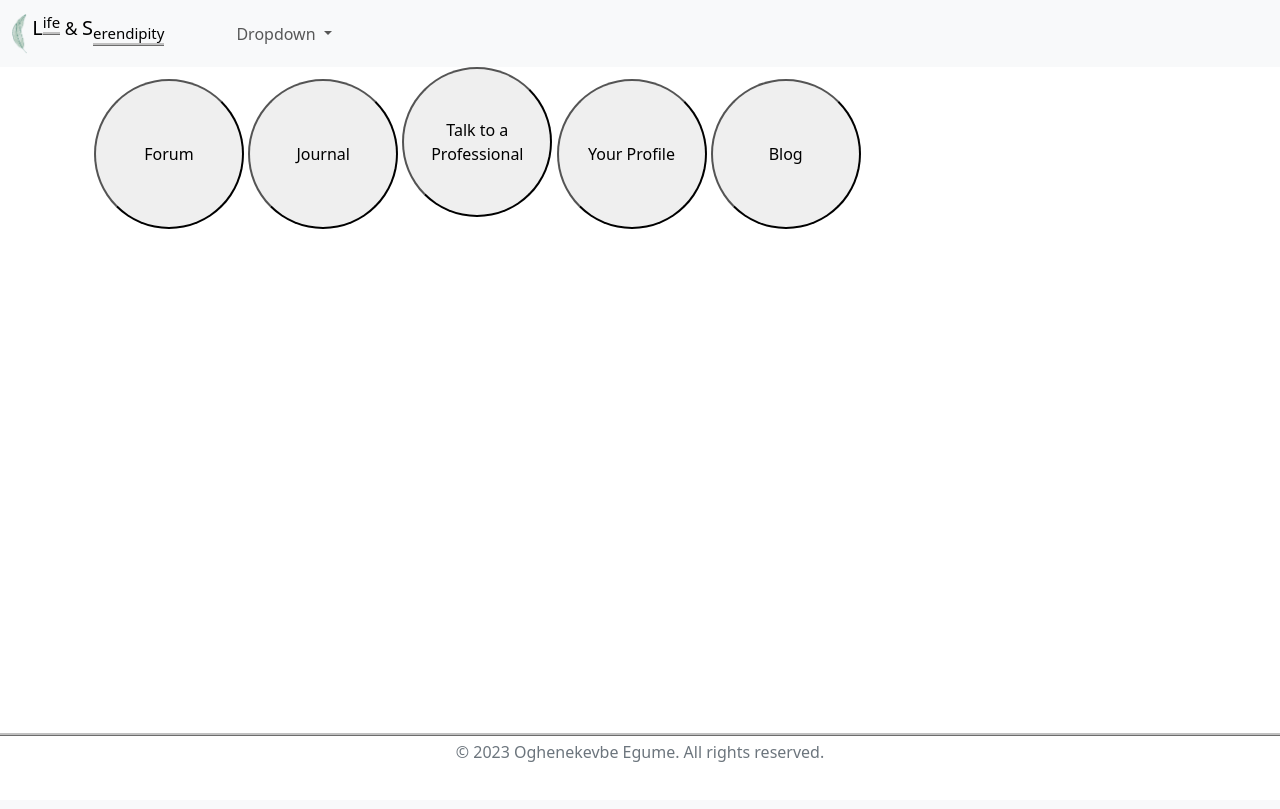
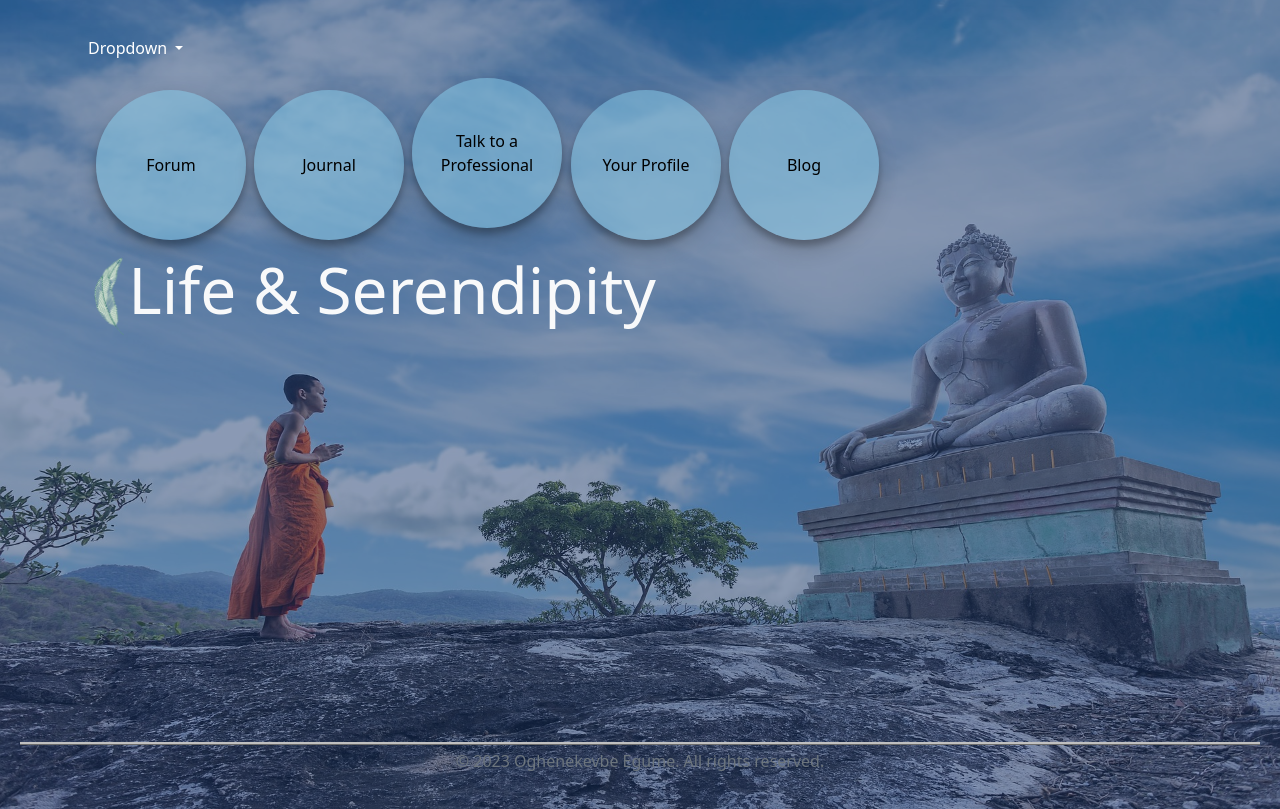
Before and after one commit to Oghenekevbe/serendipity, a Django app: page / in a window 1280 px wide. Before the commit the page ends 762 px from the top, so only its background shows below. Run offline with Django 3.2, Linux system fonts and the light colour scheme; some libraries are stand-ins or nearby versions.

Commit message:
added animations on the index page

```diff
--- a/life/admin.py
+++ b/life/admin.py
@@ -1,5 +1,6 @@
 from django.contrib import admin
 from .models import *
+
 # Register your models here.
 
 
--- a/life/templates/base.html
+++ b/life/templates/base.html
@@ -12,21 +12,27 @@
   <script src="https://cdn.jsdelivr.net/npm/@popperjs/core@2.11.7/dist/umd/popper.min.js" integrity="sha384-zYPOMqeu1DAVkHiLqWBUTcbYfZ8osu1Nd6Z89ify25QV9guujx43ITvfi12/QExE" crossorigin="anonymous"></script>
   <!-- Link to Bootstrap CSS file -->
   <link rel="stylesheet" href="{% static 'css/bootstrap.min.css' %} ">
+  <!-- Link to custom CSS file -->
+  <link rel="stylesheet" href="{% static 'css/base.css' %} ">
+  <!-- Link to custom AOS file -->
+  <link href="https://unpkg.com/aos@2.3.1/dist/aos.css" rel="stylesheet">
   <title>{% block title %}{% endblock title %}</title>
 </head>
 
 
 <body>
-
-
+  <div class="overlay"> </div>
+  <div class="content">
     <nav class="navbar navbar-expand-lg bg-body-tertiary">
       <div class="container-fluid">
-            <a class="navbar-brand" href="#">
-                <img src="{% static 'media/images/feather.png' %}" alt="Logo" height="40" class="d-inline-block align-text-top" style="outline-color: black;">
-                L<sup style="border-bottom-style: ridge; border-color: silver;">ife</sup><small> &amp; </small>S<sub style="border-bottom-style: ridge; border-color: silver;">erendipity</sub>
+        <div id="mobile-logo">
+          <a class="navbar-brand text-light" href="{% url 'index' %}">
+            <img src="{% static 'media/images/feather.png' %}" alt="Logo" height="50" class="d-inline-block align-text-top" style=" margin-top: -10px;">
+            <span class=" display-6">Life &amp; Serendipity</span>
+          </a>
+        </div>
 
-              </a>
-          <button class="navbar-toggler" type="button" data-bs-toggle="collapse" data-bs-target="#navbarSupportedContent" aria-controls="navbarSupportedContent" aria-expanded="false" aria-label="Toggle navigation">
+        <button class="navbar-toggler btn-sm" type="button" data-bs-toggle="collapse" data-bs-target="#navbarSupportedContent" aria-controls="navbarSupportedContent" aria-expanded="false" aria-label="Toggle navigation">
           <span class="navbar-toggler-icon"></span>
         </button>
         <div class="collapse navbar-collapse" id="navbarSupportedContent">
@@ -36,11 +42,13 @@
               <a class="nav-link dropdown-toggle" href="#" role="button" data-bs-toggle="dropdown" aria-expanded="false">
                 Dropdown
               </a>
-                <ul class="dropdown-menu">
+              <ul class="dropdown-menu ">
                 <li><a class="dropdown-item" href="#">Register</a></li>
                 <li><a class="dropdown-item" href="#">Login</a></li>
                 <li><a class="dropdown-item" href="#">Profile</a></li>
-                  <li><hr class="dropdown-divider"></li>
+                <li>
+                  <hr class="dropdown-divider">
+                </li>
                 <li><a class="dropdown-item" href="#">Logout</a></li>
               </ul>
             </li>
@@ -62,8 +70,16 @@
       </div>
     </footer>
 
+  </div>
+
+
   <!-- Link to Bootstrap JS file -->
   <script src="{% static 'js/bootstrap.min.js' %}"></script>
+  <script src="{% static 'js/base.js' %}"></script>
+  <script src="https://unpkg.com/aos@2.3.1/dist/aos.js"></script>
+  <script>
+    AOS.init();
+  </script>
 </body>
 
 </html>
--- a/life/templates/index.html
+++ b/life/templates/index.html
@@ -1,27 +1,34 @@
 {% extends 'base.html' %}
+{% load static %}
 
 
 
 {% block title %}{% endblock title %}
 
 {% block content %}
-<style>
-    button{
-        width: 150px;
-        height: 150px;
-        border-radius: 50%;
-    }
-</style>
+<link rel="stylesheet" href="{% static 'css/index.css' %} ">
+
+
 <div class="container" style="min-height: 82vh; max-height: max-content;">
     <div class="row">
         <div class="col">
+            <div class="index-content" data-aos="fade-up"
+            data-aos-anchor-placement="center-bottom">
 
-            <div class="buttons">
-                <button type="submit">Forum</button>
-                <button type="submit">Journal</button>
-                <button type="submit">Talk to a Professional</button>
-                <button type="submit">Your Profile</button>
-                <button type="submit">Blog</button>
+                <div class="buttons">
+                    <button  data-aos="flip-left" type="submit" id="button">Forum</button>
+                    <button data-aos="flip-right" type="submit" id="button">Journal</button>
+                    <button data-aos="flip-right" type="submit" id="button">Talk to a Professional</button>
+                    <button data-aos="flip-up" type="submit" id="button">Your Profile</button>
+                    <button data-aos="flip-down" type="submit" id="button">Blog</button>
+
+                </div>
+                <div data-aos="flip-left" id="desktop-logo">
+                    <a class="navbar-brand text-light" href="{% url 'index' %}">
+                      <img src="{% static 'media/images/feather.png' %}" alt="Logo" height="80" class="d-inline-block align-text-top" style=" margin-top: -40px;">
+                      <span style="font-weight: lighter !important; font-size: 4rem;">Life &amp; Serendipity</span>
+                    </a>
+                  </div>
             </div>
 
         </div>
--- /dev/null
+++ b/static/css/base.css
@@ -0,0 +1,58 @@
+    /* Set the background image size and position */
+    body {
+        background-size: cover;
+        background-position: center;
+        transition: background 0.5s ease-in-out;
+        position: relative; /* Add relative positioning to body */
+      }
+
+      /* Add overlay styles */
+      .overlay {
+        position: absolute;
+        top: 0;
+        right: 0;
+        bottom: 0;
+        left: 0;
+        background-color: rgba(25, 55, 109, 0.5); /* Adjust opacity and color to desired overlay effect */
+      }
+
+      /* Add styles for content */
+      .content {
+        z-index: 1; /* Ensure content is above overlay */
+        position: relative; /* Add relative positioning to content */
+        padding: 20px;
+      }
+.navbar{
+    background-color: rgba(185, 237, 221, 0.01)!important ;
+
+
+}
+#mobile-logo{
+    display: none;
+}
+.nav-item a{
+    color: #fff !important;
+}
+.nav-item a:hover{
+    background-color: #aa7f7f !important;
+}
+.dropdown-menu{
+    background-color: rgba(225, 225, 225, 0.5);
+}
+.dropdown-menu li a{
+    color: black !important;
+}
+
+[data-aos] {
+    transition-duration: 5s !important;
+  }
+
+
+
+
+
+@media only screen and (max-width: 800px) {
+    #mobile-logo{
+        display: block;
+    }
+}
--- /dev/null
+++ b/static/css/index.css
@@ -0,0 +1,38 @@
+
+
+
+
+.buttons button{
+    width: 150px;
+    height: 150px;
+    border-radius: 50%;
+    background-color: rgba(135,206,235,0.5) !important;
+    border-style: none;
+    box-shadow: rgba(0, 0, 0, 0.19) 0px 10px 20px, rgba(0, 0, 0, 0.23) 0px 6px 6px;
+    transition: all 0.2s ease-in-out;
+    margin: 2px;
+}
+
+
+
+  button:hover {
+    transform: scale(1.1); /* Increase the size of the button on hover */
+    box-shadow: 0px 0px 20px 0px #7FB3D5; /* Increase the size of the shadow to enhance the water drop effect */
+    margin: 2px;
+
+  }
+
+
+
+
+
+
+
+
+  @media only screen and (max-width:800px) {
+
+    #desktop-logo{
+        display: none;
+    }
+
+  }
--- /dev/null
+++ b/static/js/base.js
@@ -0,0 +1,24 @@
+  // Define an array of image URLs
+let imageUrls = [
+    '../media/images/1.jpg',
+    '../media/images/2.jpg',
+    '../media/images/3.jpg',
+    '../media/images/4.jpg',
+    '../media/images/5.jpg',
+    '../media/images/6.jpg',
+  ];
+
+  let currentIndex = 0;
+
+  // Function to change the background image
+  function changeBackground() {
+    let imageUrl = imageUrls[currentIndex];
+    document.body.style.backgroundImage = 'url(' + imageUrl + ')';
+    currentIndex = (currentIndex + 1) % imageUrls.length;
+  }
+
+  // Call the function initially
+  changeBackground();
+
+  // Set interval to call the function every 3 seconds
+setInterval(changeBackground, 3000);
```
Also changed, not shown: life/models.py (+6 -4 lines), db.sqlite3, life/migrations/0002_auto_20230427_1522.py (added), static/media/images/1.jpg (added), static/media/images/2.jpg (added), static/media/images/3.jpg (added), static/media/images/4.jpg (added), static/media/images/5.jpg (added), static/media/images/6.jpg (added). Lines whose indentation alone changed are shown as unchanged.
